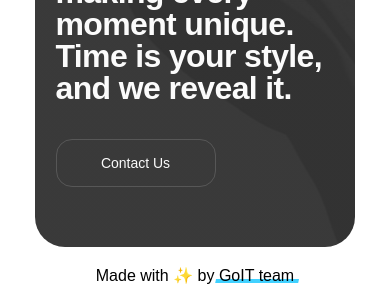
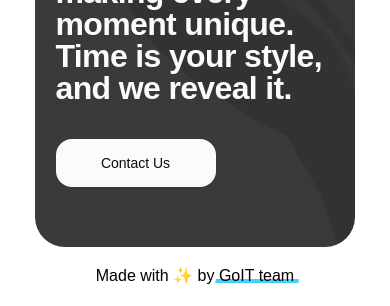
Before and after one commit to Vongola01/yours-new-style, a website built with Vite: page src/index.html in a window 390 px wide. Both pictures are taken after a click on the button "Contact Us". Shown: the part 724-1030 px from the top of the page. Built offline with nearby package versions, Linux system fonts and the light colour scheme; files whose address does not match are found by name; a web font is replaced by a local one.

Commit message:
added hover and focus

```diff
--- a/src/css/advertisement.css
+++ b/src/css/advertisement.css
@@ -65,8 +65,16 @@ font-size: 14px;
 line-height: 129%;
 text-align: center;
 color: #fbfbfb;
+transition: background-color 250ms cubic-bezier(0.4, 0, 0.2, 1), color 250ms cubic-bezier(0.4, 0, 0.2, 1);
+cursor: pointer;
+}
 
+.advertisement-contacts-us:hover,
+.advertisement-contacts-us:focus {
+    background-color: #fbfbfb;
+    color: #0c0c0c;
 }
+
 
 
 
@@ -149,7 +157,14 @@ font-size: 14px;
 line-height: 129%;
 text-align: center;
 color: #fbfbfb;
+transition: background-color 250ms cubic-bezier(0.4, 0, 0.2, 1), color 250ms cubic-bezier(0.4, 0, 0.2, 1);
+cursor: pointer;
+}
 
+.advertisement-contacts-us:hover,
+.advertisement-contacts-us:focus {
+    background-color: #fbfbfb;
+    color: #0c0c0c;
 }
 
 .advertisement-section {
@@ -225,25 +240,14 @@ display: flex;
     line-height: 129%;
     text-align: center;
     color: #fbfbfb;
-
+    transition: background-color 250ms cubic-bezier(0.4, 0, 0.2, 1), color 250ms cubic-bezier(0.4, 0, 0.2, 1);
+cursor: pointer;
     }
 
-    .advertisement-contacts-us {
-
-    border: 1px solid rgba(251, 251, 251, 0.15);
-    background-color: transparent;
-border-radius: 16px;
-width: 160px;
-min-width: 160px;
-height: 48px;
-
-font-family: "Gilroy", sans-serif;
-font-weight: 500;
-font-size: 14px;
-line-height: 129%;
-text-align: center;
-color: #fbfbfb;
-
+.advertisement-contacts-us:hover,
+.advertisement-contacts-us:focus {
+    background-color: #fbfbfb;
+    color: #0c0c0c;
 }
 
 .advertisement-section {
```
